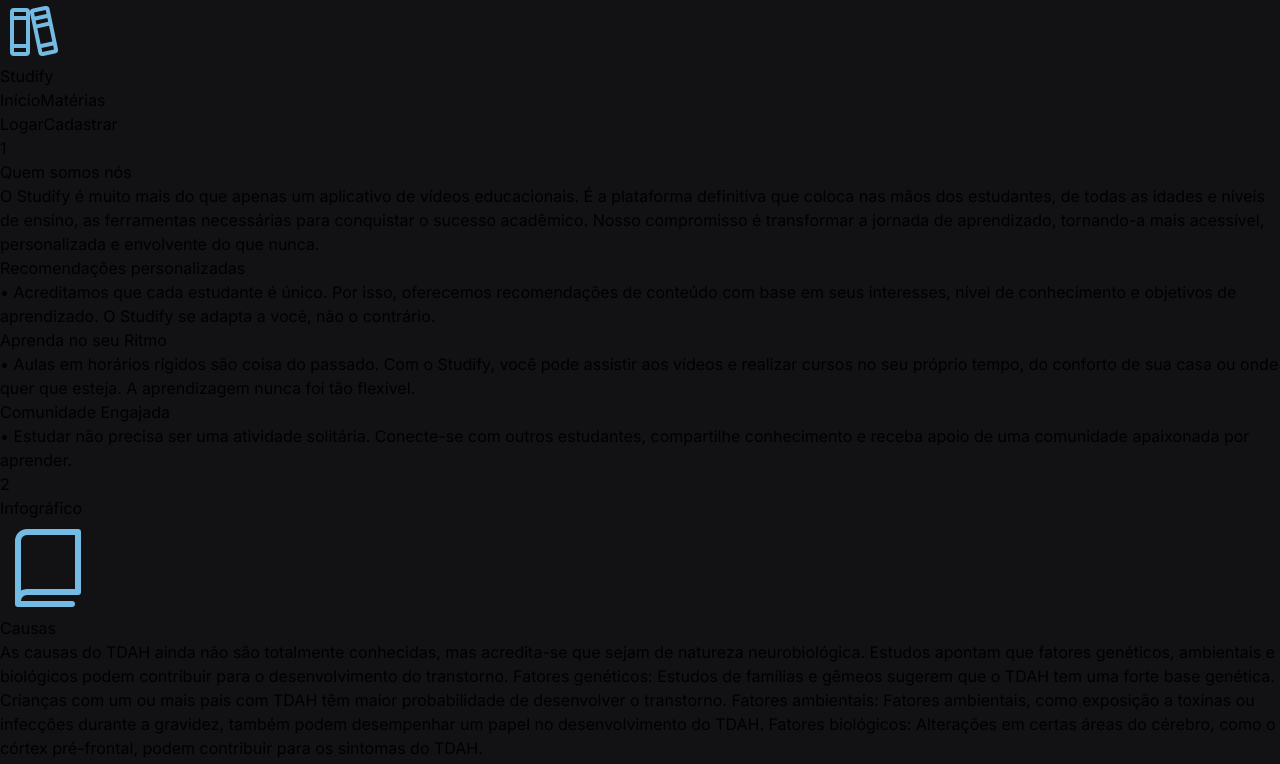
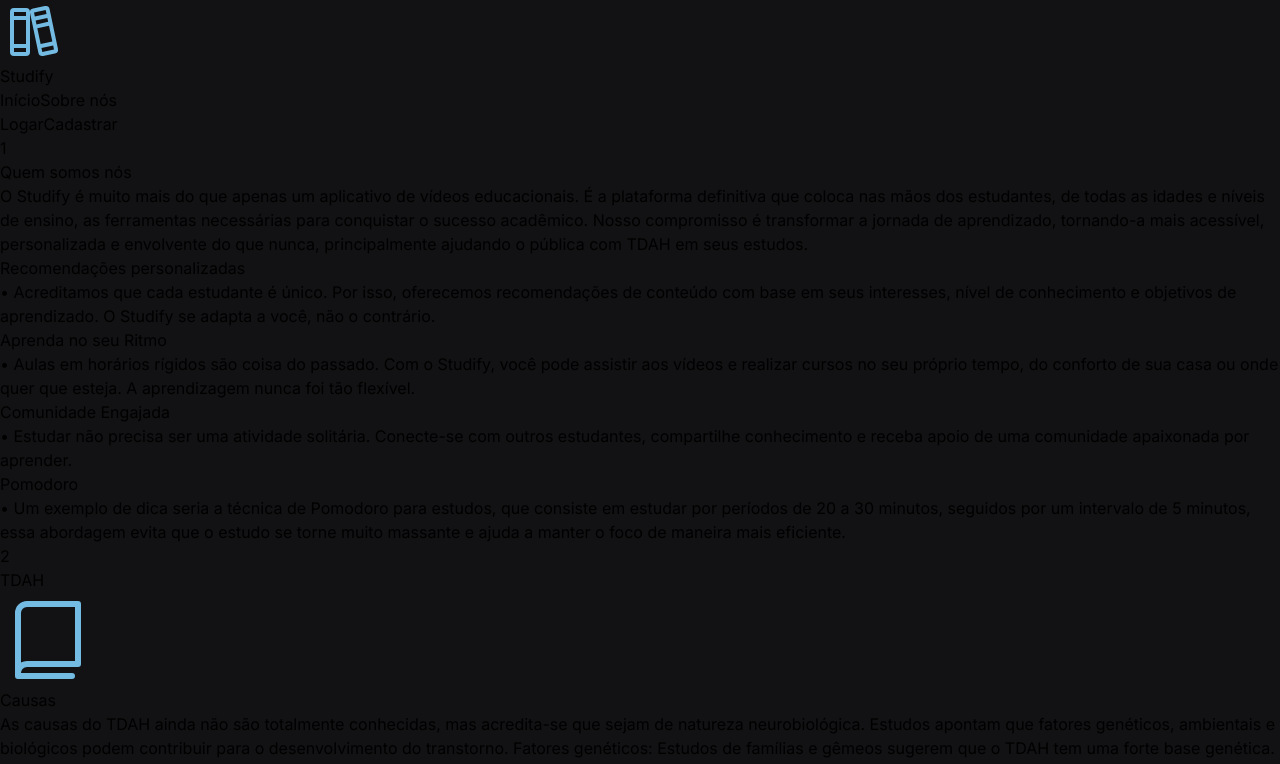
Before and after one commit to felipe-souza17/studify, a React (Vite) app: page /materias in a window 1280 px wide. Shown: the top 764 px of the page. Built offline with nearby package versions, Linux system fonts and the light colour scheme.

Commit message:
Fix: Ajustes nos textos

```diff
--- a/src/components/Navbar.tsx
+++ b/src/components/Navbar.tsx
@@ -10,7 +10,7 @@ export default function Navbar() {
       </div>
       <div className="flex gap-28">
         <Link to="/">Início</Link>
-        <Link to="/materias">Matérias</Link>
+        <Link to="/materias">Sobre nós</Link>
       </div>
       <div className="flex gap-20">
         <button>Logar</button>
--- a/src/pages/Materias.tsx
+++ b/src/pages/Materias.tsx
@@ -18,7 +18,8 @@ export default function Materias() {
             estudantes, de todas as idades e níveis de ensino, as ferramentas
             necessárias para conquistar o sucesso acadêmico. Nosso compromisso é
             transformar a jornada de aprendizado, tornando-a mais acessível,
-            personalizada e envolvente do que nunca.
+            personalizada e envolvente do que nunca, principalmente ajudando o
+            pública com TDAH em seus estudos.
           </p>
         </section>
       </main>
@@ -51,12 +52,22 @@ export default function Materias() {
             uma comunidade apaixonada por aprender.
           </p>
         </div>
+        <div className="my-8 self-end w-1/2">
+          <h3 className="font-medium text-base">Pomodoro</h3>
+          <p className="font-light text-sm  mt-4">
+            &#8226; Um exemplo de dica seria a técnica de Pomodoro para estudos,
+            que consiste em estudar por períodos de 20 a 30 minutos, seguidos
+            por um intervalo de 5 minutos, essa abordagem evita que o estudo se
+            torne muito massante e ajuda a manter o foco de maneira mais
+            eficiente.
+          </p>
+        </div>
       </section>
       <section className="text-center  text-white">
         <span className="py-4 px-6 bg-gradient-to-t from-[#3a6896] to-[#00a6ff] rounded-full">
           2
         </span>
-        <h2 className="text-3xl font-medium mt-10">Infográfico</h2>
+        <h2 className="text-3xl font-medium mt-10">TDAH</h2>
         <div className="flex mx-auto">
           <div className="flex flex-col text-center w-1/2 bg-[#1E1E1E] p-8 my-8 rounded-3xl mx-4">
             <Book className="mx-auto" size={96} color="#73BBE3" />
```
